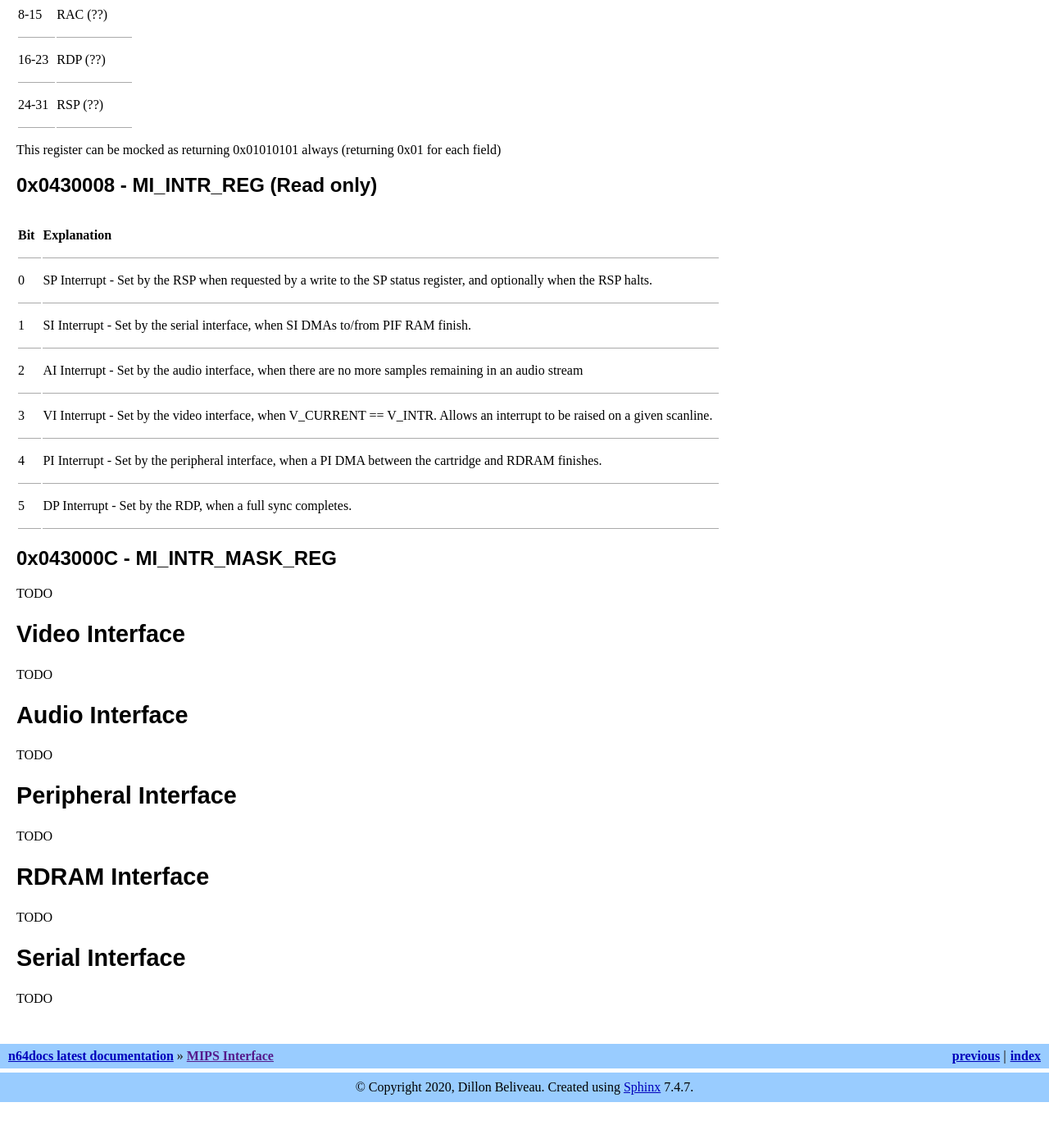
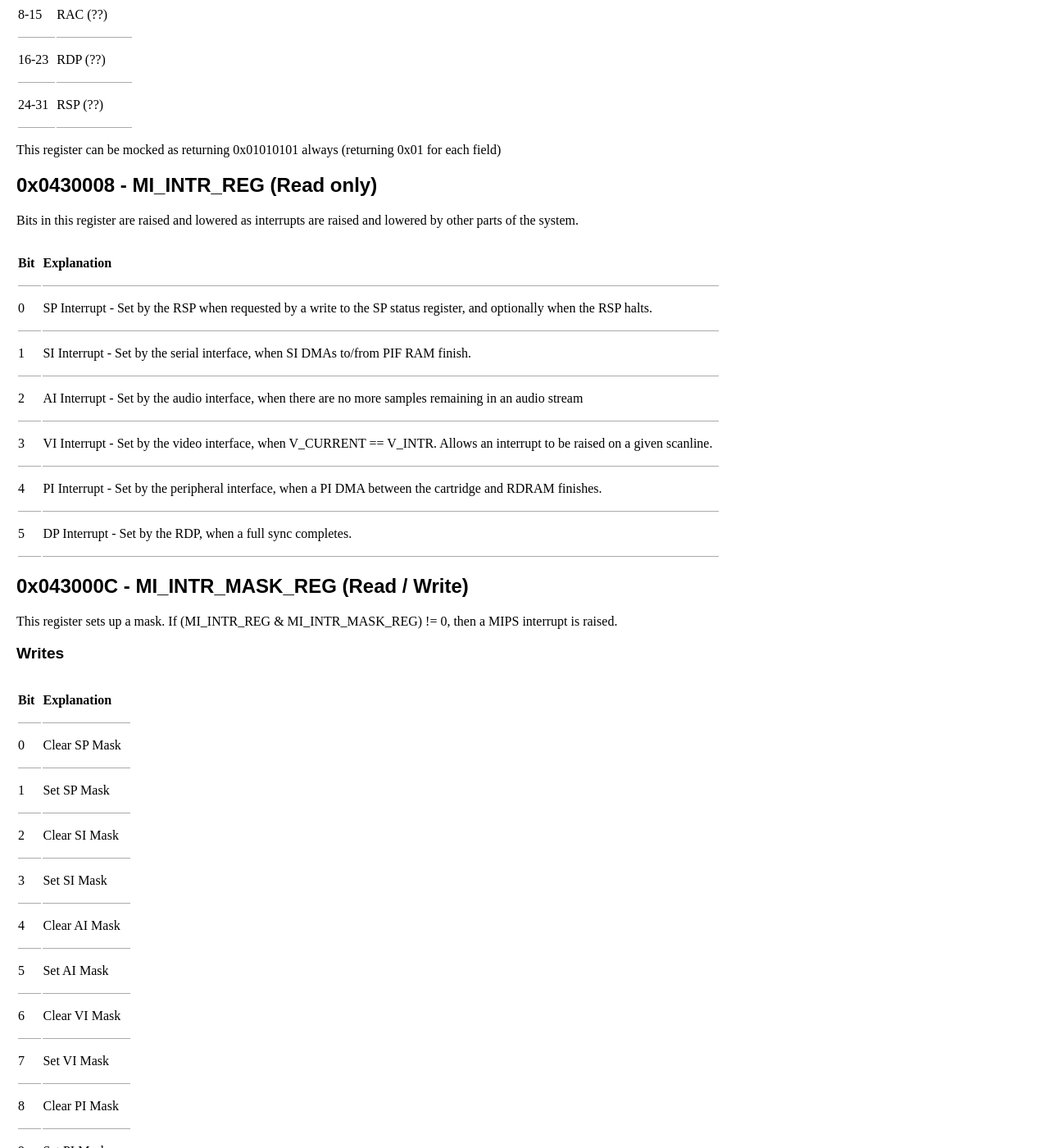
Before and after one commit to Dillonb/n64, a Sphinx documentation site: the page built from docs/source/interfaces.rst, in a window 1280 px wide and 1400 px high, scrolled down 1399 px. Shown: the whole window at 82% size. Built offline with Sphinx 7.4.7, drawn with Linux system fonts in a browser that asks for light colours; before the commit the page ends 2743 px from its top, so only the background shows below that; some of the changed text lies outside the part shown.

```diff
--- a/docs/source/interfaces.rst
+++ b/docs/source/interfaces.rst
@@ -35,7 +35,7 @@ Writes with "set" bits high will set the bits in the actual register to high. Wr
 
 Writes with "clear" bits high will clear the bits in the actual register. Writes with "clear" bits low will have no effect.
 
-If both the "set" and "clear" bits are high, the value is cleared (?? I think ??)
+If both the "set" and "clear" bits are high, the value is set (?? I think ??)
 
 Reads
 ^^^^^
@@ -72,6 +72,8 @@ This register can be mocked as returning 0x01010101 always (returning 0x01 for e
 0x0430008 - MI_INTR_REG (Read only)
 -----------------------------------
 
+Bits in this register are raised and lowered as interrupts are raised and lowered by other parts of the system.
+
 +-----+----------------------------------------------------------------------------------------------------------------------------+
 | Bit | Explanation                                                                                                                |
 +=====+============================================================================================================================+
@@ -88,10 +90,62 @@ This register can be mocked as returning 0x01010101 always (returning 0x01 for e
 | 5   | DP Interrupt - Set by the RDP, when a full sync completes.                                                                 |
 +-----+----------------------------------------------------------------------------------------------------------------------------+
 
-0x043000C - MI_INTR_MASK_REG
-----------------------------
+0x043000C - MI_INTR_MASK_REG (Read / Write)
+-------------------------------------------
 
-TODO
+This register sets up a mask. If (MI_INTR_REG & MI_INTR_MASK_REG) != 0, then a MIPS interrupt is raised.
+
+Writes
+^^^^^^
+
++-----+---------------+
+| Bit | Explanation   |
++=====+===============+
+| 0   | Clear SP Mask |
++-----+---------------+
+| 1   | Set SP Mask   |
++-----+---------------+
+| 2   | Clear SI Mask |
++-----+---------------+
+| 3   | Set SI Mask   |
++-----+---------------+
+| 4   | Clear AI Mask |
++-----+---------------+
+| 5   | Set AI Mask   |
++-----+---------------+
+| 6   | Clear VI Mask |
++-----+---------------+
+| 7   | Set VI Mask   |
++-----+---------------+
+| 8   | Clear PI Mask |
++-----+---------------+
+| 9   | Set PI Mask   |
++-----+---------------+
+| 10  | Clear DP Mask |
++-----+---------------+
+| 11  | Set DP Mask   |
++-----+---------------+
+
+See MI_MODE_REG for an explanation on set/clear bits.
+
+Reads
+^^^^^
+
++-----+---------------+
+| Bit | Explanation   |
++=====+===============+
+| 0   | SP Mask       |
++-----+---------------+
+| 1   | SI Mask       |
++-----+---------------+
+| 2   | AI Mask       |
++-----+---------------+
+| 3   | VI Mask       |
++-----+---------------+
+| 4   | PI Mask       |
++-----+---------------+
+| 5   | DP Mask       |
++-----+---------------+
 
 Video Interface
 ===============
```
